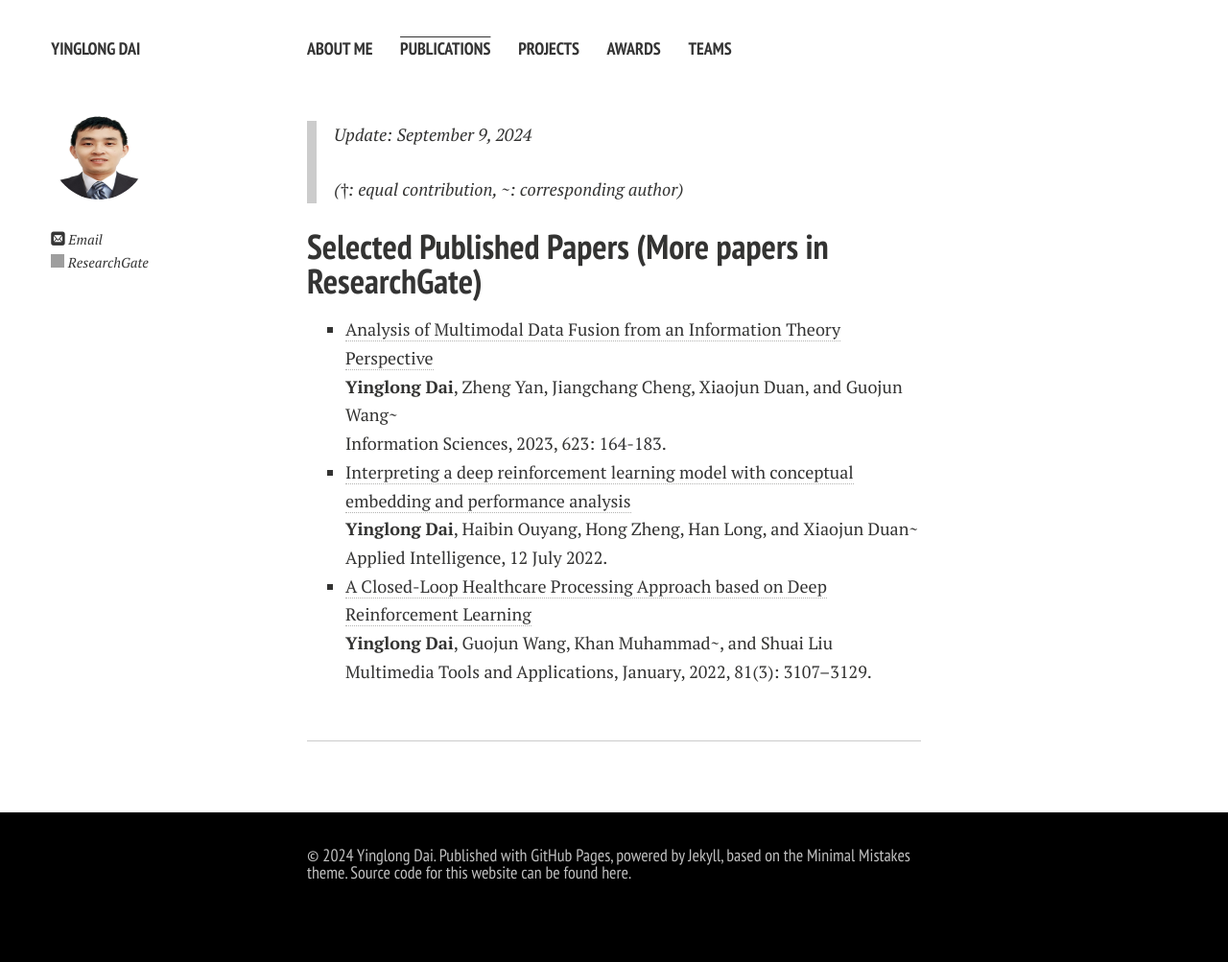
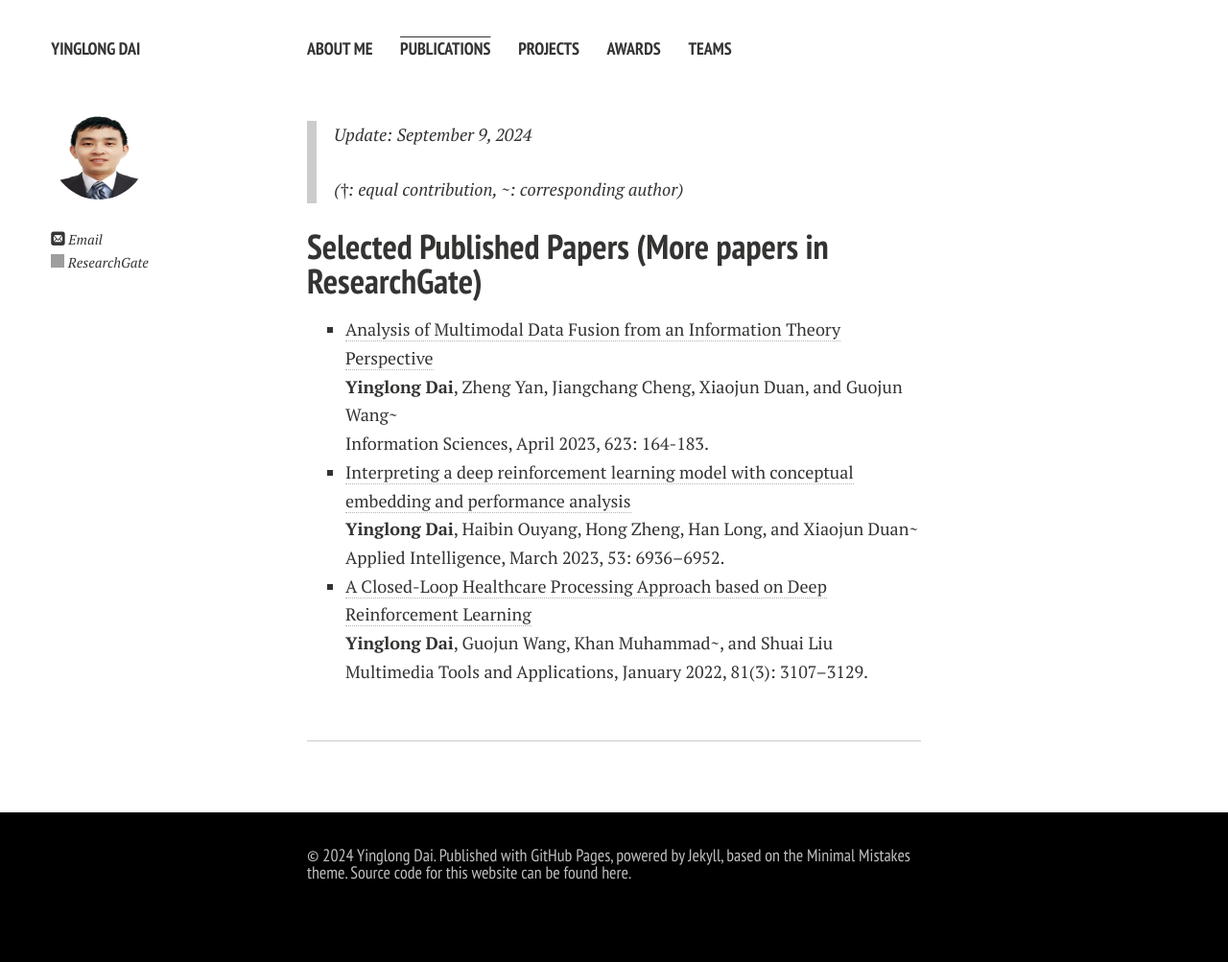
Before and after one commit to daiyl/daiyl.github.io, a Jekyll site: the page built from publications.md, in a window 1280 px wide. Shown: the whole page at 96% size. Built offline with Jekyll 4.4.1, drawn with Linux system fonts in a browser that asks for light colours; nearby versions of some CDN libraries; comment, search, counter and statistics services are not loaded; a style sheet for code colours, icons or effects is not loaded; grey boxes are pictures that could not be loaded.

Commit message:
Update publications.md

```diff
--- a/publications.md
+++ b/publications.md
@@ -10,9 +10,9 @@ title: Publications
 
 ## Selected Published Papers (More papers in [ResearchGate](https://www.researchgate.net/profile/Yinglong-Dai-2))
 
-- [Analysis of Multimodal Data Fusion from an Information Theory Perspective](https://doi.org/10.1016/j.ins.2022.12.014)<br>**Yinglong Dai**, Zheng Yan, Jiangchang Cheng, Xiaojun Duan, and Guojun Wang~<br> Information Sciences, 2023, 623: 164-183.
-- [Interpreting a deep reinforcement learning model with conceptual embedding and performance analysis](https://doi.org/10.1007/s10489-022-03788-7)<br>**Yinglong Dai**, Haibin Ouyang, Hong Zheng, Han Long, and Xiaojun Duan~<br> Applied Intelligence, 12 July 2022.
-- [A Closed-Loop Healthcare Processing Approach based on Deep Reinforcement Learning](https://doi.org/10.1007/s11042-020-08896-5)<br>**Yinglong Dai**, Guojun Wang, Khan Muhammad~, and Shuai Liu<br>Multimedia Tools and Applications, January, 2022, 81(3): 3107–3129.
+- [Analysis of Multimodal Data Fusion from an Information Theory Perspective](https://doi.org/10.1016/j.ins.2022.12.014)<br>**Yinglong Dai**, Zheng Yan, Jiangchang Cheng, Xiaojun Duan, and Guojun Wang~<br> Information Sciences, April 2023, 623: 164-183.
+- [Interpreting a deep reinforcement learning model with conceptual embedding and performance analysis](https://doi.org/10.1007/s10489-022-03788-7)<br>**Yinglong Dai**, Haibin Ouyang, Hong Zheng, Han Long, and Xiaojun Duan~<br> Applied Intelligence, March 2023, 53: 6936–6952.
+- [A Closed-Loop Healthcare Processing Approach based on Deep Reinforcement Learning](https://doi.org/10.1007/s11042-020-08896-5)<br>**Yinglong Dai**, Guojun Wang, Khan Muhammad~, and Shuai Liu<br>Multimedia Tools and Applications, January 2022, 81(3): 3107–3129.
 <!-- - []()<br> <br> -->
 
   <br>
```
